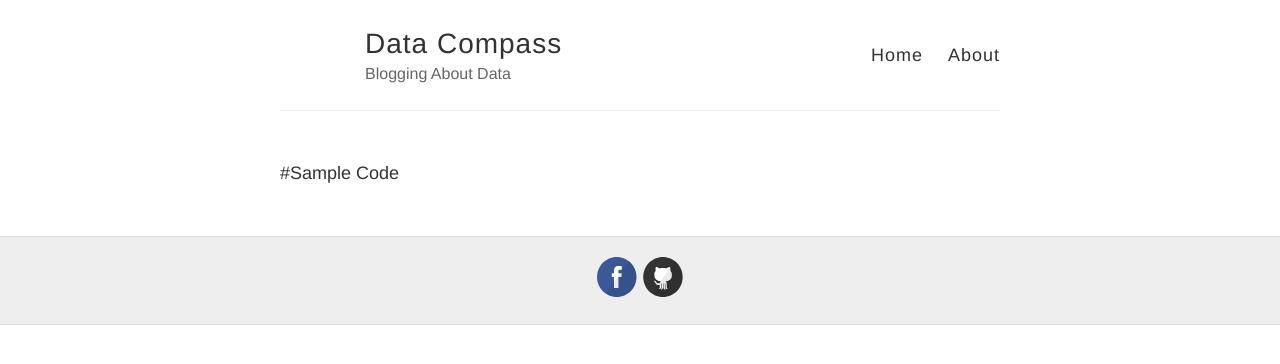
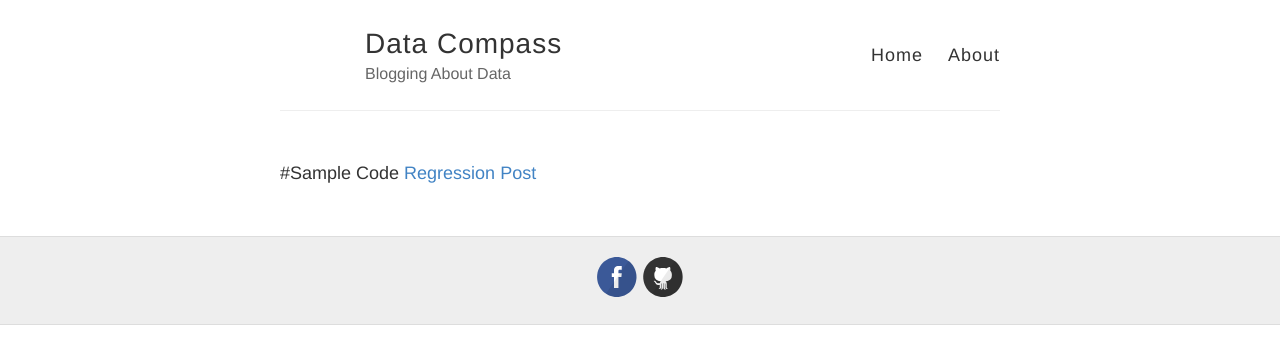
Before and after one commit to datacompass/datacompass.github.io, a Jekyll site: the page built from _pages/sample_code.md, in a window 1280 px wide. Shown: the top 364 px of the page. Built offline with Jekyll 4.4.1, drawn with Linux system fonts in a browser that asks for light colours; our own code applies the rules of GitHub Pages for plain Markdown files.

Commit message:
Update sample_code.md

```diff
--- a/_pages/sample_code.md
+++ b/_pages/sample_code.md
@@ -1 +1,2 @@
 #Sample Code
+[Regression Post]({{ site.baseurl }}{% post_url 2017-8-5-Regression %})
```
